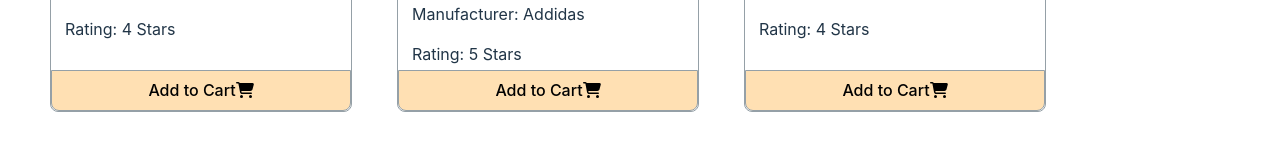
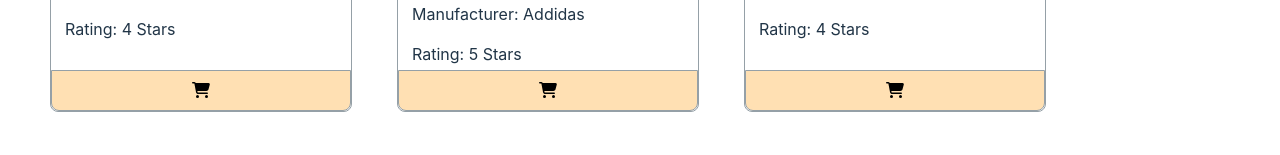
Before and after one commit to 2haseeb1/john-main, a React (Vite) app: page / in a window 1280 px wide. Shown: the part 530-685 px from the top of the page. Built offline with nearby package versions, Linux system fonts and the light colour scheme.

Commit message:
eighth  commit

```diff
--- a/src/components/Product/Product.jsx
+++ b/src/components/Product/Product.jsx
@@ -1,4 +1,5 @@
 import React from 'react';
+
 import { FontAwesomeIcon } from '@fortawesome/react-fontawesome'
 import { faShoppingCart } from '@fortawesome/free-solid-svg-icons'
 import './Product.css';
@@ -19,7 +20,7 @@ const Product = (props) => {
                 <p>Rating: {ratings} Stars</p>
             </div>
             <button onClick={() => handleAddToCart(props.product)} className='btn-cart'>
-                Add to Cart
+
                 <FontAwesomeIcon icon={faShoppingCart} />
                 </button>
         </div>
--- a/src/components/Shop/Shop.jsx
+++ b/src/components/Shop/Shop.jsx
@@ -2,6 +2,7 @@ import React, { useEffect, useState } from 'react';
 import Product from '../Product/Product';
 import './Shop.css';
 import Cart from '../Cart/Cart';
+import { addToDb, getShoppingCart } from '../../utilities/fakedb';
 
 const Shop = () => {
     const [products, setProducts] = useState([]);
@@ -12,11 +13,16 @@ const Shop = () => {
             .then(res => res.json())
             .then(data => setProducts(data))
     }, []);
+    useEffect(() => {
+        const storedCart = getShoppingCart()
+        console.log(storedCart)
 
+   },[])
     const handleAddToCart = (product) => {
         // cart.push(product);
         const newCart = [...cart, product];
         setCart(newCart);
+        addToDb(product.id)
     }
 
     return (
```
